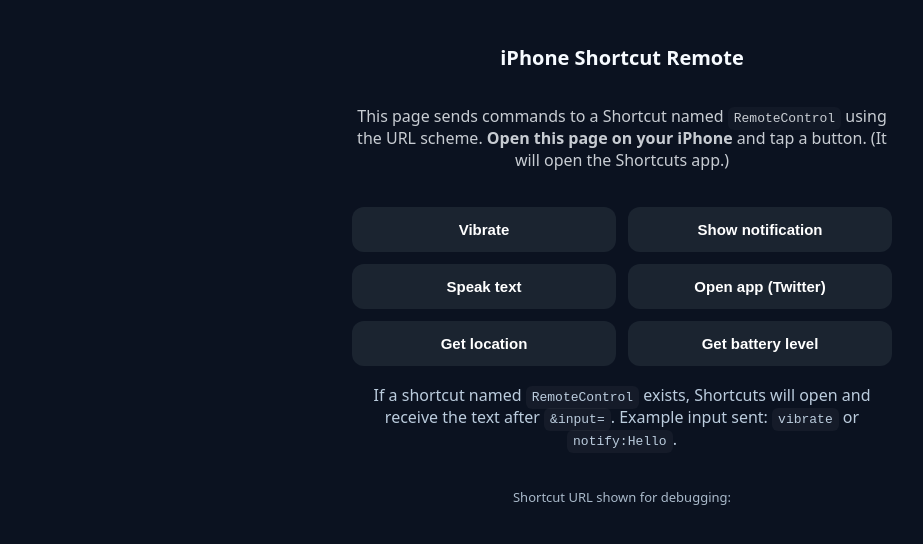
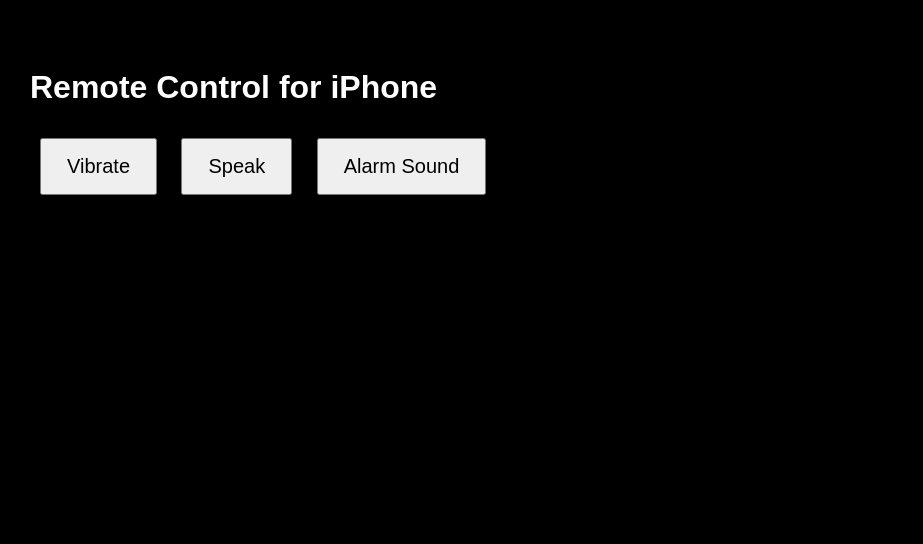
Before and after one commit to BaskalM0ment/remoteaccessiphone, a plain HTML site: page index.html in a window 1280 px wide. Shown: the whole page, without its empty margins (18-941 px from the left). Drawn offline with Linux system fonts and the light colour scheme.

Commit message:
Update index.html

```diff
--- a/index.html
+++ b/index.html
@@ -1,73 +1,26 @@
 <!DOCTYPE html>
-<html lang="en">
+<html>
 <head>
-  <meta charset="utf-8" />
-  <meta name="viewport" content="width=device-width,initial-scale=1" />
-  <title>iPhone Shortcut Remote</title>
+  <title>iPhone Remote Control</title>
   <style>
-    body{font-family:system-ui,-apple-system,Segoe UI,Roboto,Helvetica,Arial;display:flex;flex-direction:column;align-items:center;justify-content:flex-start;min-height:100vh;padding:28px;background:#0b1220;color:#f7fbff}
-    h1{margin:8px 0 18px;font-size:20px}
-    p.tip{opacity:.8;max-width:540px;text-align:center}
-    .grid{display:grid;grid-template-columns:repeat(2,minmax(140px,1fr));gap:12px;margin-top:20px;width:100%;max-width:540px}
-    button, a.cmd{appearance:none;border:0;padding:14px 12px;border-radius:12px;background:#1b2430;color:#fff;font-weight:600;font-size:15px;text-align:center;text-decoration:none;display:inline-block}
-    .muted{background:transparent;border:1px solid rgba(255,255,255,.06);color:#bcd}
-    footer{margin-top:22px;font-size:13px;color:#bcd;opacity:.9;text-align:center}
-    code{background:rgba(255,255,255,.04);padding:4px 6px;border-radius:6px}
+    body { background: #000; color: #fff; font-family: Arial; padding: 40px; }
+    button { padding: 15px 25px; margin: 10px; font-size: 20px; }
   </style>
 </head>
 <body>
-  <h1>iPhone Shortcut Remote</h1>
-  <p class="tip">
-    This page sends commands to a Shortcut named <code>RemoteControl</code> using the URL scheme.
-    <strong>Open this page on your iPhone</strong> and tap a button. (It will open the Shortcuts app.)
-  </p>
+  <h1>Remote Control for iPhone</h1>
 
-  <div class="grid">
-    <button onclick="runShortcut('vibrate')">Vibrate</button>
-    <button onclick="runShortcut('notify:Hello from web')">Show notification</button>
-    <button onclick="runShortcut('speak:Hello — this is your phone')">Speak text</button>
-    <button onclick="runShortcut('open:twitter://')">Open app (Twitter)</button>
-    <button onclick="runShortcut('location')">Get location</button>
-    <button onclick="runShortcut('battery')">Get battery level</button>
-  </div>
-
-  <p style="margin-top:18px;max-width:540px;text-align:center;color:#bcd">
-    If a shortcut named <code>RemoteControl</code> exists, Shortcuts will open and receive the text after <code>&amp;input=</code>.
-    Example input sent: <code>vibrate</code> or <code>notify:Hello</code>.
-  </p>
-
-  <footer>
-    <div style="margin-bottom:6px">Shortcut URL shown for debugging:</div>
-    <div id="urlbox" style="word-break:break-all;max-width:90%"></div>
-  </footer>
+  <button onclick="send('vibrate')">Vibrate</button>
+  <button onclick="send('speak')">Speak</button>
+  <button onclick="send('alarm')">Alarm Sound</button>
 
   <script>
-    // Name of the shortcut to call. Change if you named it differently.
-    const SHORTCUT_NAME = "RemoteControl";
-
-    // Build the shortcut URL and attempt to open it.
-    function runShortcut(inputText) {
-      // encode the input for use in a URL
-      const encoded = encodeURIComponent(inputText);
-      const url = `shortcuts://run-shortcut?name=${encodeURIComponent(SHORTCUT_NAME)}&input=${encoded}`;
-
-      // show URL to user for debug/copy
-      document.getElementById('urlbox').innerText = url;
-
-      // Approach: use window.location to open the url (works in Safari on iPhone)
-      // We also create a temporary link and call click() as a fallback.
-      try {
-        // first try a programmatic navigation
-        window.location.href = url;
-      } catch (e) {
-        // fallback: create and click an anchor
-        const a = document.createElement('a');
-        a.href = url;
-        a.className = 'cmd';
-        document.body.appendChild(a);
-        a.click();
-        setTimeout(()=>a.remove(), 1000);
-      }
+    function send(cmd) {
+      fetch("http://localhost:9000/send", {
+        method: "POST",
+        headers: {"Content-Type": "application/json"},
+        body: JSON.stringify({ command: cmd })
+      }).then(r => r.text()).then(alert);
     }
   </script>
 </body>
```
